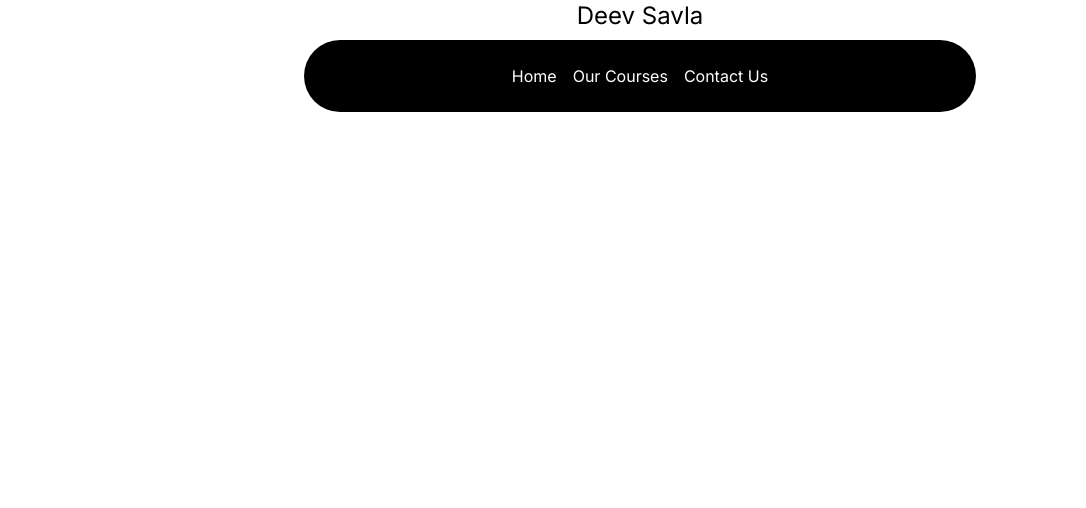
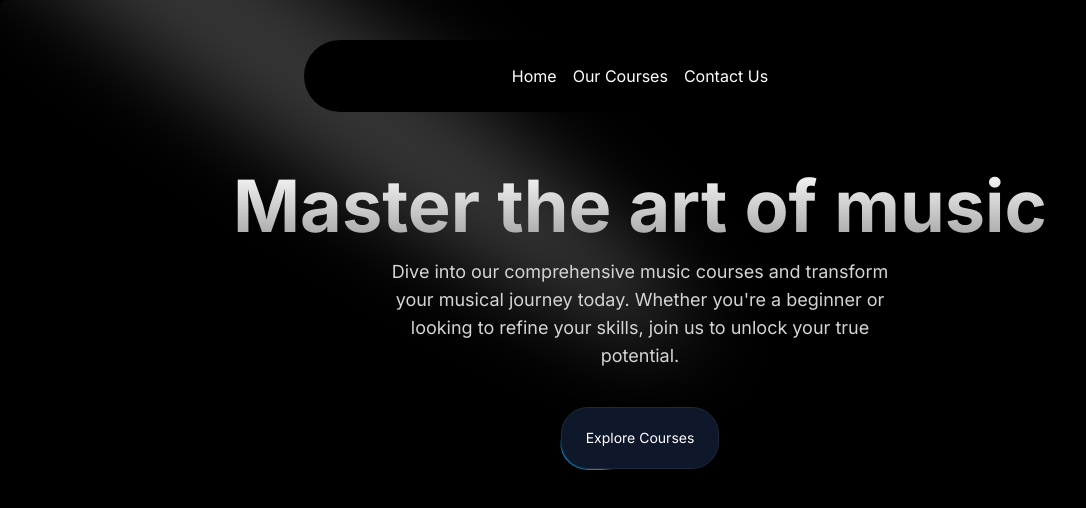
Before and after one commit to DeevSavla/NextJs-MusicAcademy, a Next.js app: page / in a window 1280 px wide. Shown: the top 508 px of the page, without its empty margins (0-1086 px from the left). Built offline with nearby package versions, Linux system fonts and the light colour scheme.

Commit message:
added hero section

```diff
--- a/package.json
+++ b/package.json
@@ -10,11 +10,11 @@
   },
   "dependencies": {
     "clsx": "^2.1.1",
-    "framer-motion": "^11.2.12",
+    "framer-motion": "^11.2.13",
     "next": "^14.2.4",
     "react": "^18",
     "react-dom": "^18",
-    "tailwind-merge": "^2.3.0"
+    "tailwind-merge": "^2.4.0"
   },
   "devDependencies": {
     "@types/node": "^20",
--- a/src/app/page.tsx
+++ b/src/app/page.tsx
@@ -1,6 +1,9 @@
+import HeroSection from "@/components/HeroSection";
 
 export default function Home() {
   return (
-    <div className="text-2xl text-center">Deev Savla</div>
+    <main className="min-h-screen bg-black/[1] antialiased bg-grid-white/[0.2]">
+      <HeroSection/>
+    </main>
   );
 }
--- /dev/null
+++ b/src/components/HeroSection.tsx
@@ -0,0 +1,37 @@
+'use client'
+import Link from 'next/link'
+import React from 'react'
+import { Spotlight } from '@/components/ui/Spotlight'
+import { Button } from './ui/moving-border'
+
+function HeroSection() {
+    return (
+        <div
+            className='h-auto md:h-[40rem] w-full rounded-md flex flex-col items-center justify-center relative overflow-hidden mx-auto py-10 md:py-0'>
+            <Spotlight
+                className="-top-40 left-0 md:left-60 md:-top-20"
+                fill="white"
+            />
+            <div className='p-4 relative z-10 w-full text-center'>
+                <h1 className="mt-20 md:mt-0 text-4xl md:text-7xl font-bold bg-clip-text text-transparent bg-gradient-to-b from-neutral-50 to-neutral-400">
+                    Master the art of music
+                </h1>
+                <p className="mt-4 font-normal text-base md:text-lg text-neutral-300 max-w-lg mx-auto">
+                    Dive into our comprehensive music courses and transform your musical journey today. Whether you're a beginner or looking to refine your skills, join us to unlock your true potential.
+                </p>
+                <div className='mt-9'>
+                    <Link href='/courses'>
+                        <Button
+                            borderRadius="1.75rem"
+                            className="bg-white dark:bg-slate-900 text-black dark:text-white border-neutral-200 dark:border-slate-800"
+                        >
+                            Explore Courses
+                        </Button>
+                    </Link>
+                </div>
+            </div>
+        </div>
+    )
+}
+
+export default HeroSection
--- /dev/null
+++ b/src/components/ui/Spotlight.tsx
@@ -0,0 +1,56 @@
+import React from "react";
+import { cn } from "@/utils/cn";
+
+type SpotlightProps = {
+  className?: string;
+  fill?: string;
+};
+
+export const Spotlight = ({ className, fill }: SpotlightProps) => {
+  return (
+    <svg
+      className={cn(
+        "animate-spotlight pointer-events-none absolute z-[1]  h-[169%] w-[138%] lg:w-[84%] opacity-0",
+        className
+      )}
+      xmlns="http://www.w3.org/2000/svg"
+      viewBox="0 0 3787 2842"
+      fill="none"
+    >
+      <g filter="url(#filter)">
+        <ellipse
+          cx="1924.71"
+          cy="273.501"
+          rx="1924.71"
+          ry="273.501"
+          transform="matrix(-0.822377 -0.568943 -0.568943 0.822377 3631.88 2291.09)"
+          fill={fill || "white"}
+          fillOpacity="0.21"
+        ></ellipse>
+      </g>
+      <defs>
+        <filter
+          id="filter"
+          x="0.860352"
+          y="0.838989"
+          width="3785.16"
+          height="2840.26"
+          filterUnits="userSpaceOnUse"
+          colorInterpolationFilters="sRGB"
+        >
+          <feFlood floodOpacity="0" result="BackgroundImageFix"></feFlood>
+          <feBlend
+            mode="normal"
+            in="SourceGraphic"
+            in2="BackgroundImageFix"
+            result="shape"
+          ></feBlend>
+          <feGaussianBlur
+            stdDeviation="151"
+            result="effect1_foregroundBlur_1065_8"
+          ></feGaussianBlur>
+        </filter>
+      </defs>
+    </svg>
+  );
+};
--- /dev/null
+++ b/src/components/ui/moving-border.tsx
@@ -0,0 +1,139 @@
+"use client";
+import React from "react";
+import {
+  motion,
+  useAnimationFrame,
+  useMotionTemplate,
+  useMotionValue,
+  useTransform,
+} from "framer-motion";
+import { useRef } from "react";
+import { cn } from "@/utils/cn";
+
+export function Button({
+  borderRadius = "1.75rem",
+  children,
+  as: Component = "button",
+  containerClassName,
+  borderClassName,
+  duration,
+  className,
+  ...otherProps
+}: {
+  borderRadius?: string;
+  children: React.ReactNode;
+  as?: any;
+  containerClassName?: string;
+  borderClassName?: string;
+  duration?: number;
+  className?: string;
+  [key: string]: any;
+}) {
+  return (
+    <Component
+      className={cn(
+        "bg-transparent relative text-xl  h-16 w-40 p-[1px] overflow-hidden ",
+        containerClassName
+      )}
+      style={{
+        borderRadius: borderRadius,
+      }}
+      {...otherProps}
+    >
+      <div
+        className="absolute inset-0"
+        style={{ borderRadius: `calc(${borderRadius} * 0.96)` }}
+      >
+        <MovingBorder duration={duration} rx="30%" ry="30%">
+          <div
+            className={cn(
+              "h-20 w-20 opacity-[0.8] bg-[radial-gradient(var(--sky-500)_40%,transparent_60%)]",
+              borderClassName
+            )}
+          />
+        </MovingBorder>
+      </div>
+
+      <div
+        className={cn(
+          "relative bg-slate-900/[0.8] border border-slate-800 backdrop-blur-xl text-white flex items-center justify-center w-full h-full text-sm antialiased",
+          className
+        )}
+        style={{
+          borderRadius: `calc(${borderRadius} * 0.96)`,
+        }}
+      >
+        {children}
+      </div>
+    </Component>
+  );
+}
+
+export const MovingBorder = ({
+  children,
+  duration = 2000,
+  rx,
+  ry,
+  ...otherProps
+}: {
+  children: React.ReactNode;
+  duration?: number;
+  rx?: string;
+  ry?: string;
+  [key: string]: any;
+}) => {
+  const pathRef = useRef<any>();
+  const progress = useMotionValue<number>(0);
+
+  useAnimationFrame((time) => {
+    const length = pathRef.current?.getTotalLength();
+    if (length) {
+      const pxPerMillisecond = length / duration;
+      progress.set((time * pxPerMillisecond) % length);
+    }
+  });
+
+  const x = useTransform(
+    progress,
+    (val) => pathRef.current?.getPointAtLength(val).x
+  );
+  const y = useTransform(
+    progress,
+    (val) => pathRef.current?.getPointAtLength(val).y
+  );
+
+  const transform = useMotionTemplate`translateX(${x}px) translateY(${y}px) translateX(-50%) translateY(-50%)`;
+
+  return (
+    <>
+      <svg
+        xmlns="http://www.w3.org/2000/svg"
+        preserveAspectRatio="none"
+        className="absolute h-full w-full"
+        width="100%"
+        height="100%"
+        {...otherProps}
+      >
+        <rect
+          fill="none"
+          width="100%"
+          height="100%"
+          rx={rx}
+          ry={ry}
+          ref={pathRef}
+        />
+      </svg>
+      <motion.div
+        style={{
+          position: "absolute",
+          top: 0,
+          left: 0,
+          display: "inline-block",
+          transform,
+        }}
+      >
+        {children}
+      </motion.div>
+    </>
+  );
+};
--- a/src/components/ui/navbar-menu.tsx
+++ b/src/components/ui/navbar-menu.tsx
@@ -25,7 +25,7 @@
   children?: React.ReactNode;
 }) => {
   return (
-    <div onMouseEnter={() => setActive(item)} className="relative ">
+    <div onMouseEnter={() => setActive(item)} className="relative">
       <motion.p
         transition={{ duration: 0.3 }}
         className="cursor-pointer text-black hover:opacity-[0.9] dark:text-white"
--- a/tailwind.config.ts
+++ b/tailwind.config.ts
@@ -1,4 +1,8 @@
 import type { Config } from "tailwindcss";
+const colors = require("tailwindcss/colors");
+const {
+  default: flattenColorPalette,
+} = require("tailwindcss/lib/util/flattenColorPalette");
 
 const config: Config = {
   content: [
@@ -9,6 +13,21 @@
   darkMode:'class',
   theme: {
     extend: {
+      animation: {
+        spotlight: "spotlight 2s ease .75s 1 forwards",
+      },
+      keyframes: {
+        spotlight: {
+          "0%": {
+            opacity: '0',
+            transform: "translate(-72%, -62%) scale(0.5)",
+          },
+          "100%": {
+            opacity: '1',
+            transform: "translate(-50%,-40%) scale(1)",
+          },
+        },
+      },
       backgroundImage: {
         "gradient-radial": "radial-gradient(var(--tw-gradient-stops))",
         "gradient-conic":
@@ -16,6 +35,20 @@
       },
     },
   },
-  plugins: [],
+  plugins: [
+    addVariablesForColors,
+  ],
 };
+
+function addVariablesForColors({ addBase, theme }: any) {
+  let allColors = flattenColorPalette(theme("colors"));
+  let newVars = Object.fromEntries(
+    Object.entries(allColors).map(([key, val]) => [`--${key}`, val])
+  );
+
+  addBase({
+    ":root": newVars,
+  });
+}
+
 export default config;
```
Also changed, not shown: 1 other file (tests, documents, lock files or other folders).
